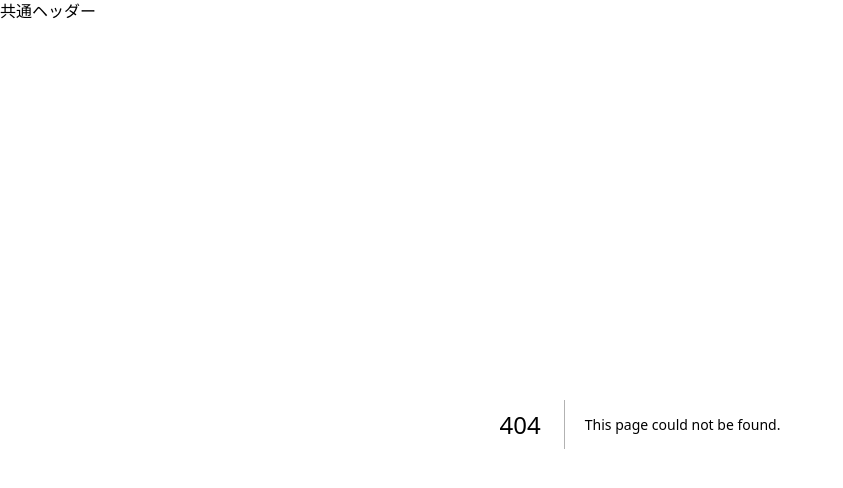
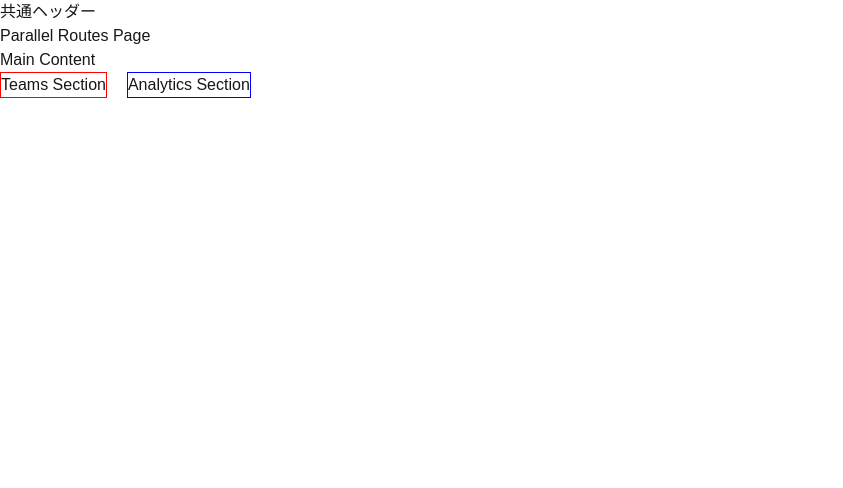
Before and after one commit to iseakira/NextJS-tutorial, a Next.js app: page /parallel in a window 1280 px wide. Before the commit this address had no page. Shown: the top 488 px of the page, without its empty margins (0-843 px from the left). Built offline with nearby package versions, Linux system fonts and the light colour scheme.

Commit message:
パラレルルート作成

```diff
--- /dev/null
+++ b/app/parallel/@analytics/page.tsx
@@ -0,0 +1,3 @@
+export default function Analytics() {
+  return <h2>Analytics Section</h2>;
+}
--- /dev/null
+++ b/app/parallel/@team/page.tsx
@@ -0,0 +1,3 @@
+export default function Team() {
+  return <h2>Teams Section</h2>;
+}
--- /dev/null
+++ b/app/parallel/layout.tsx
@@ -0,0 +1,20 @@
+export default function ParallelLayout({
+  children,
+  team,
+  analytics,
+}: {
+  children: React.ReactNode;
+  team: React.ReactNode;
+  analytics: React.ReactNode;
+}) {
+  return (
+    <div>
+      <h1>Parallel Routes Page</h1>
+      <div>{children}</div>
+      <div style={{ display: 'flex', gap: '20px' }}>
+        <div style={{ border: '1px solid red' }}>{team}</div>
+        <div style={{ border: '1px solid blue' }}>{analytics}</div>
+      </div>
+    </div>
+  );
+}
--- /dev/null
+++ b/app/parallel/page.tsx
@@ -0,0 +1,3 @@
+export default function Page() {
+  return <div>Main Content</div>;
+}
```
